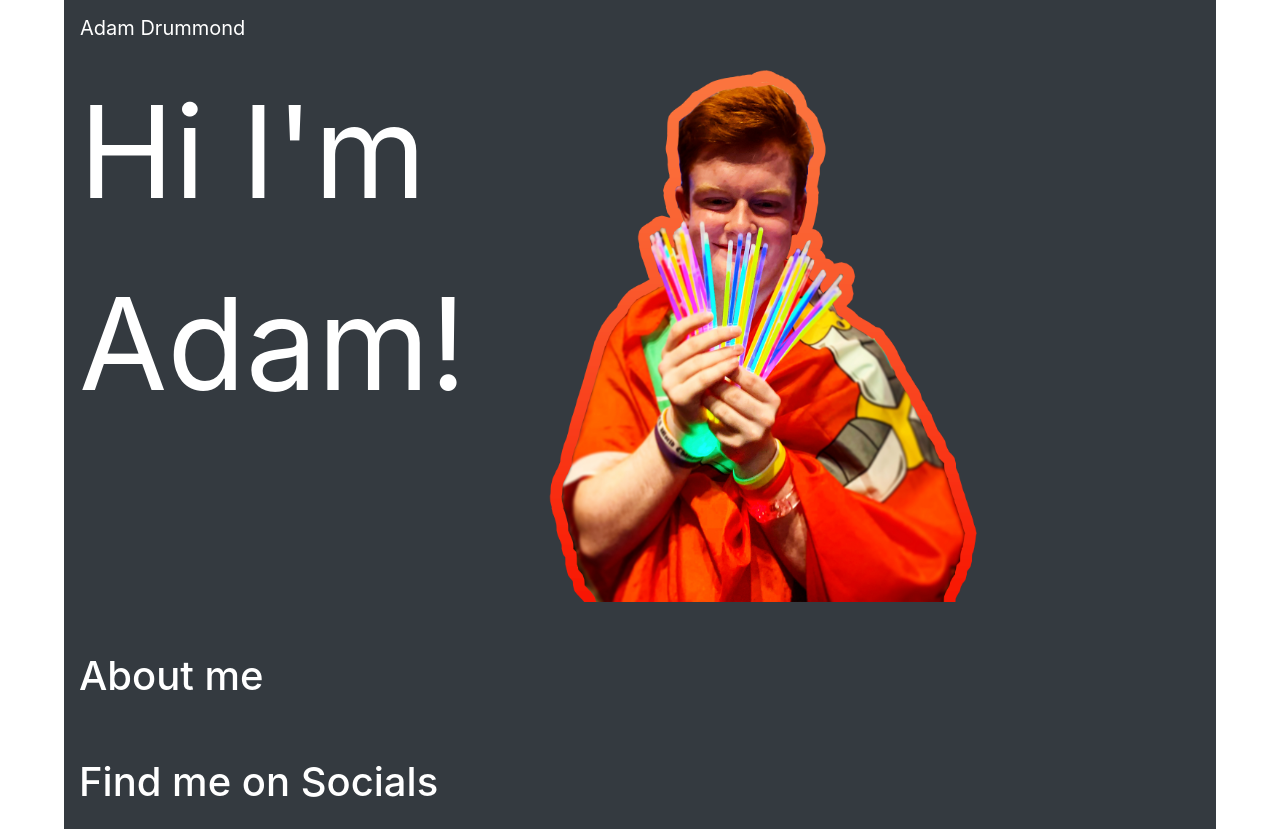
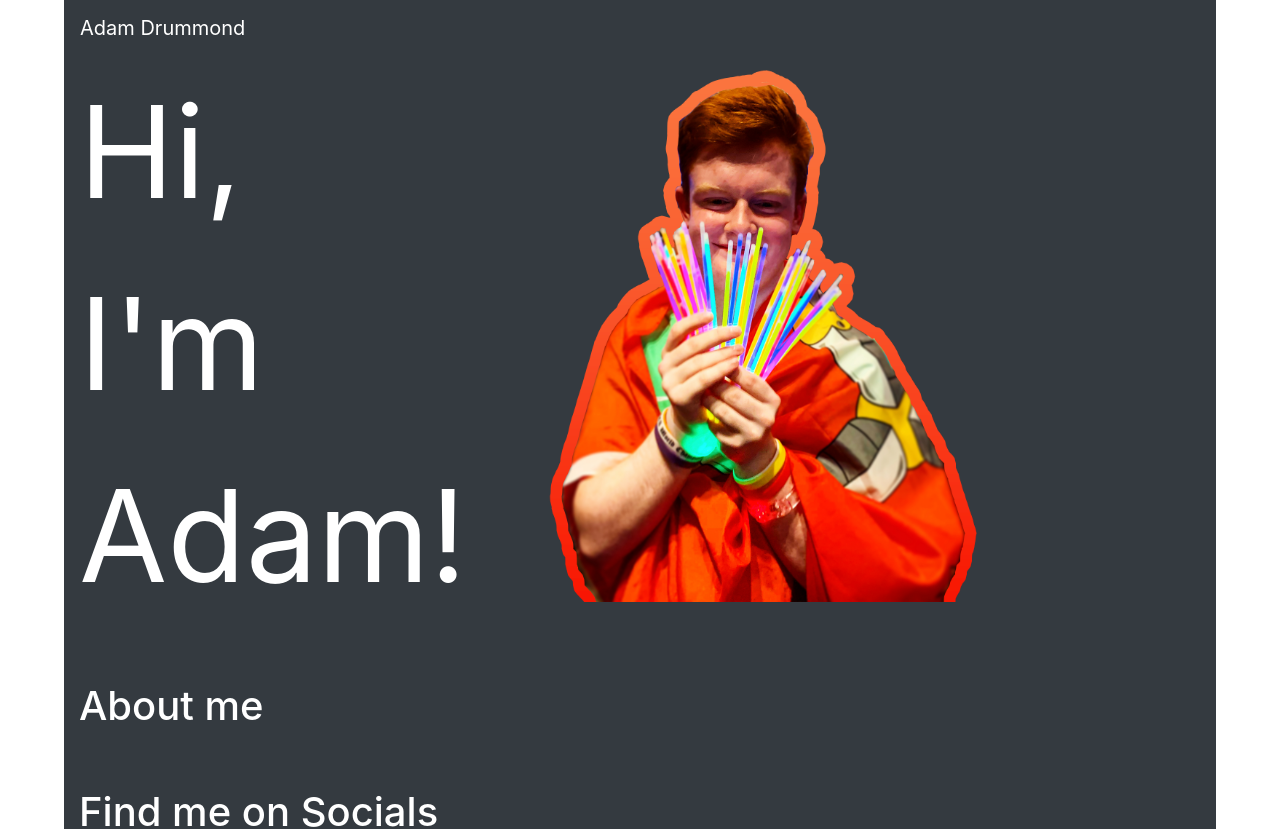
Before and after one commit to AdamDIOM/AdamWebsite, a React (Create React App) app: page / in a window 1280 px wide. Shown: the top 829 px of the page. Built offline with nearby package versions, Linux system fonts and the light colour scheme.

Commit message:
added comma

```diff
--- a/src/components/Intro/Intro.js
+++ b/src/components/Intro/Intro.js
@@ -7,7 +7,7 @@ export default function Intro(){
         <Container className="intro">
             <Row>
                 <Col xs={{span: 12, order: 2}} md={{span: 4, order: 1}} className="title">
-                    <span className="title-text">Hi I'm<br/>Adam!</span>
+                    <span className="title-text">Hi, I'm<br/>Adam!</span>
                 </Col>
                 <Col xs={{span: 12, order: 1}} md={{span: 6, order: 2}} className="avatar">
                     <img src="Adam.png" className="avatar-image" alt="adam avatar"></img>
```
